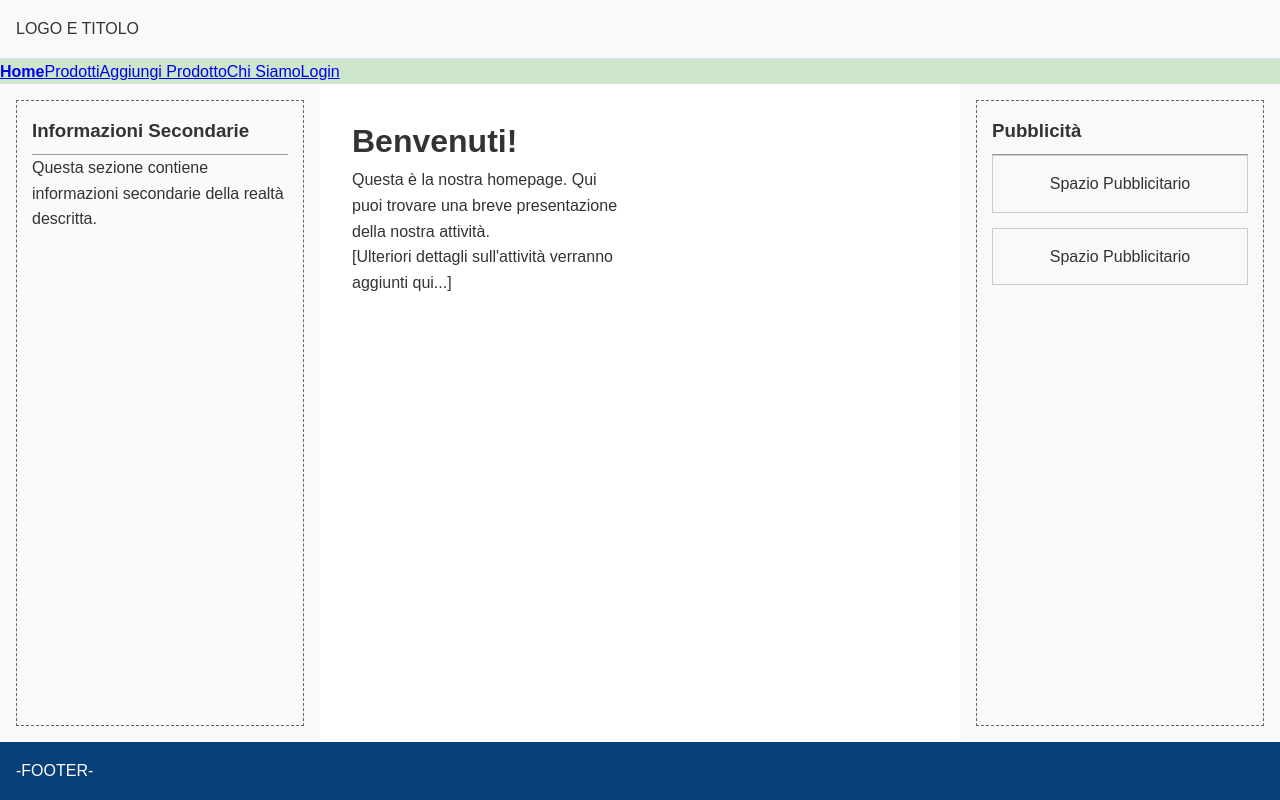
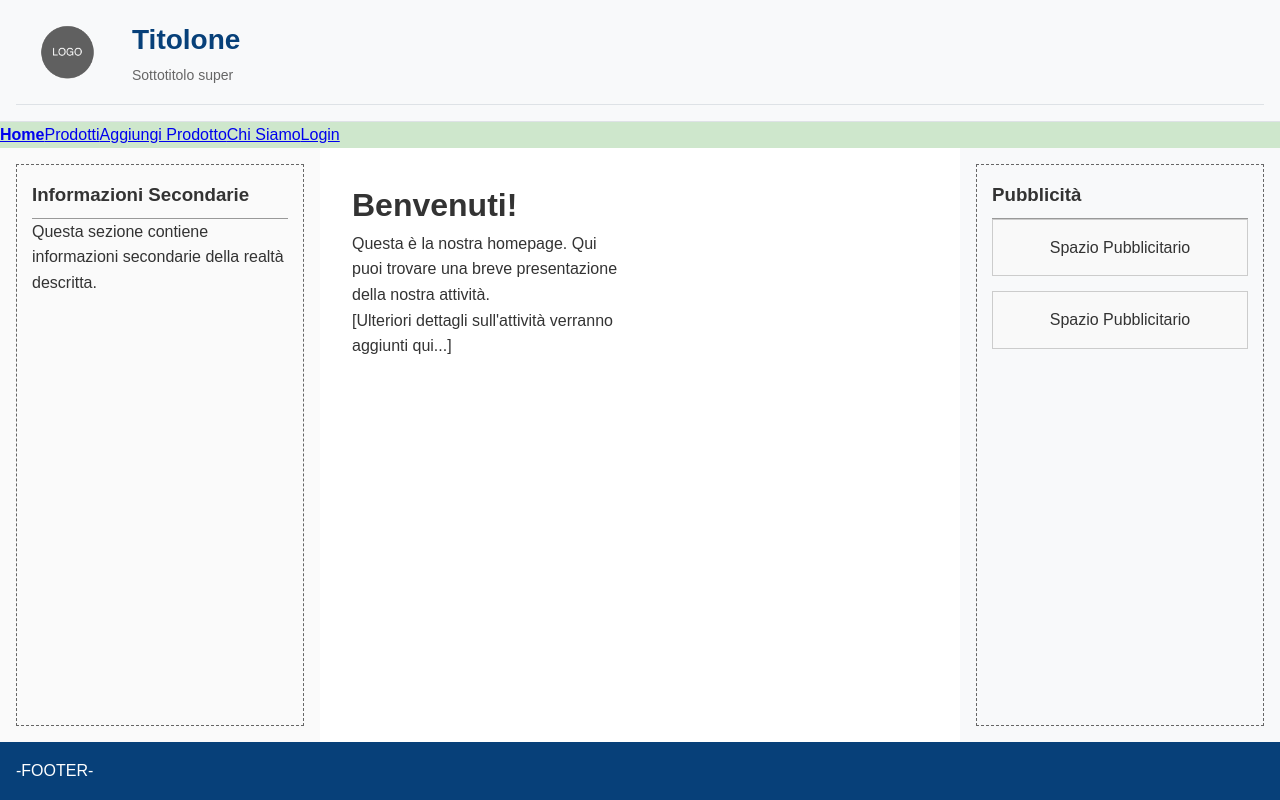
Before and after one commit to SolidusRam/PistoccheddusFPW, a Vue app in the folder PistoVUE/: page / in a window 1280 px wide. Built offline with nearby package versions, Linux system fonts and the light colour scheme.

Commit message:
Header ritoccato

```diff
--- a/PistoVUE/src/assets/main.css
+++ b/PistoVUE/src/assets/main.css
@@ -63,6 +63,7 @@
   .app-header {
     background-color: #f8f9fa;
     padding: 1rem;
+    padding-top: 0;
     border-bottom: 1px solid #dee2e6;
   }
 
--- a/PistoVUE/src/components/Header.vue
+++ b/PistoVUE/src/components/Header.vue
@@ -1,4 +1,80 @@
 <!-- Logo e Titolo-->
 <template>
-    LOGO E TITOLO
+  <div class="header-container">
+    <div class="logo-container">
+      <img src="@/assets/logo.png" alt="Logo Pistoccheddus" class="logo">
+    </div>
+    <div class="title-container">
+      <h1 class="site-title">Titolone</h1>
+      <p class="site-subtitle">Sottotitolo super</p>
+    </div>
+  </div>
 </template>
+
+<style scoped>
+
+.header-container {
+  display: flex;
+  flex-direction: column;
+  align-items: center;
+  padding: 0.20rem;
+  width: 100%;
+  background-color: #f8f9fa;
+  border-bottom: 1px solid #dee2e6;
+}
+
+.logo-container {
+  margin: 0; /* Rimosso ogni margine */
+  padding: 0; /* Rimosso ogni padding */
+  margin-right: 0.5rem; /* Solo un piccolo spazio a destra */
+  display: flex; /* Aggiunto per centrare verticalmente */
+  align-items: center;
+}
+
+.logo {
+  max-width: 80px;
+  height: auto;
+  display: block;
+}
+
+.title-container {
+  text-align: center;
+  line-height: 1;
+}
+
+.site-title {
+  font-size: 1.5rem;
+  margin: 0;
+  color: #074079;
+}
+
+.site-subtitle {
+  font-size: 0.875rem;
+  margin-top: 0.25rem;
+  color: #666;
+}
+
+/* Responsive: Desktop (768px and above) */
+@media (min-width: 768px) {
+  .header-container {
+    flex-direction: row;
+    justify-content: flex-start;
+    padding: 0.75rem;
+  }
+
+  .logo-container {
+    margin-bottom: 0;
+    margin-right: 1.5rem;
+  }
+
+  .title-container {
+    text-align: left;
+    line-height: 1.5;
+  }
+
+  .site-title {
+    font-size: 1.75rem;
+  }
+}
+
+</style>
```
Also changed, not shown: PistoVUE/src/assets/logo.png (added), 1 other file (tests, documents, lock files or other folders).
